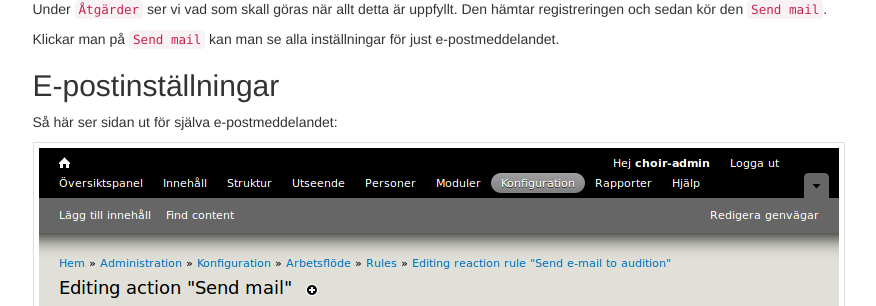
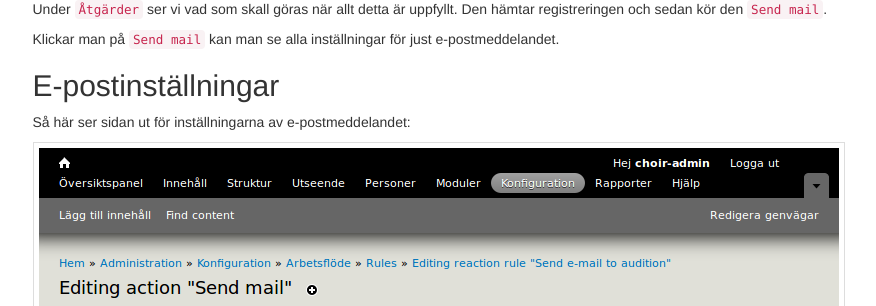
Before and after one commit to chalmers-choir/chalmers-choir.github.io, a Jekyll site: the page built from _posts/auditions/2014-01-03-e-postbekraftelse.md, in a window 1280 px wide and 900 px high, scrolled down 1844 px. Shown: the part 146-452 px from the top of the window, without its empty margins (330-1206 px from the left). Built offline with Jekyll 4.4.1, drawn with Linux system fonts in a browser that asks for light colours; nearby versions of some CDN libraries.

Commit message:
Uppdaterar.

```diff
--- a/_posts/auditions/2014-01-03-e-postbekraftelse.md
+++ b/_posts/auditions/2014-01-03-e-postbekraftelse.md
@@ -39,7 +39,7 @@ Klickar man på `Send mail` kan man se alla inställningar för just e-postmedde
 
 ## E-postinställningar
 
-Så här ser sidan ut för själva e-postmeddelandet:
+Så här ser sidan ut för inställningarna av e-postmeddelandet:
 
 [![Inställningar skicka e-post](/images/rules_email_settings.png)](/images/rules_email_settings.png)
 
```
Also changed, not shown: _posts/language/2014-01-01-oversatt-strangar.md (+1 -1 lines).
